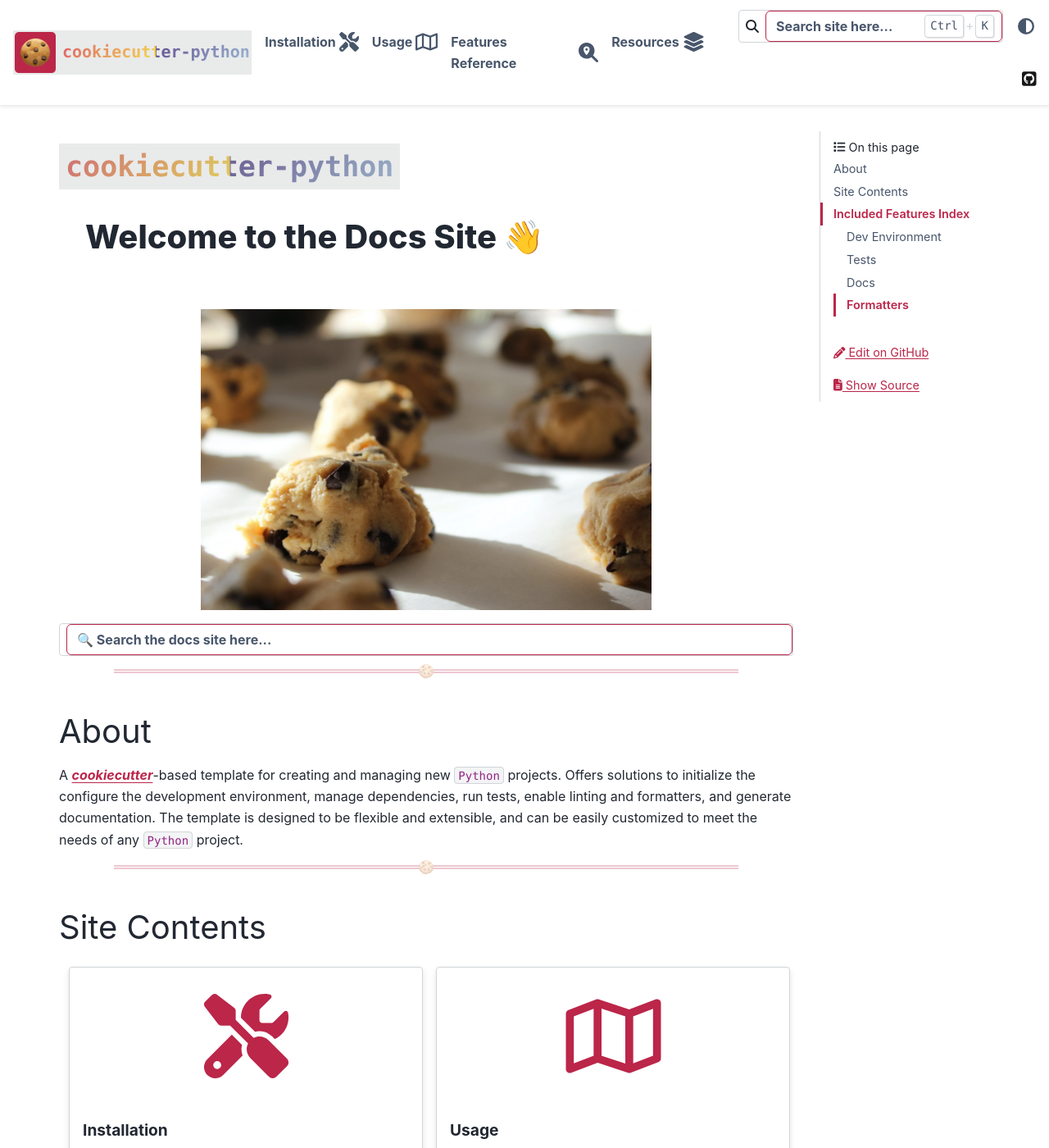
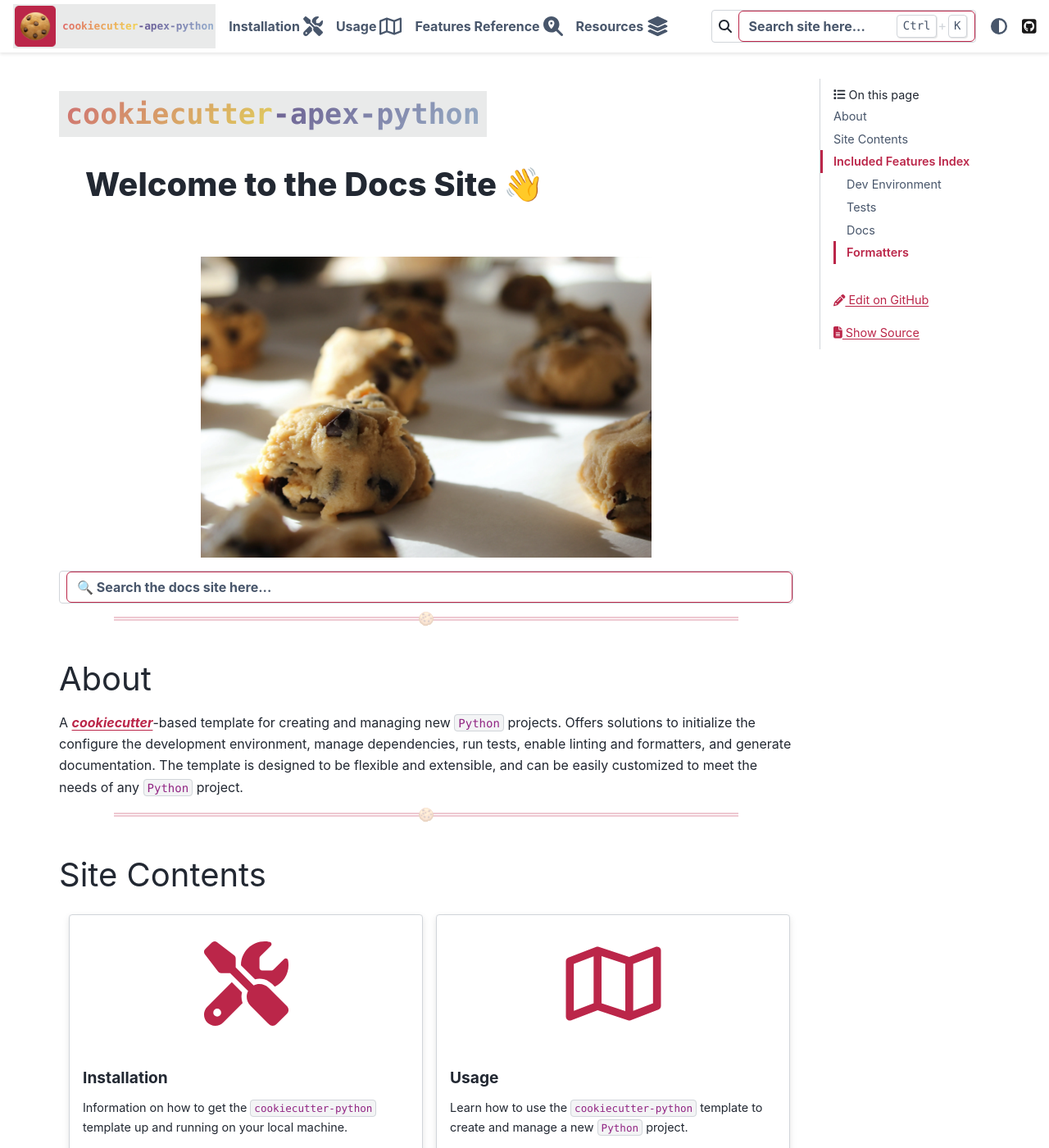
Before and after one commit to wyattowalsh/cookiecutter-apex-python, a Sphinx documentation site: the page built from docs/index.md, in a window 1280 px wide and 1400 px high. Shown: the whole window at 82% size. Built offline with Sphinx 7.4.7 and the PyData theme 0.15.4, drawn with Linux system fonts in a browser that asks for light colours; nearby versions of some CDN libraries.

Commit message:
updating project name to cookiecutter-apex-python

````diff
--- a/docs/_static/css/custom.css
+++ b/docs/_static/css/custom.css
@@ -401,7 +401,8 @@
 }
 
 .logo:after {
-	content: "cookiecutter-python";
+	content: "cookiecutter-apex-python";
+	font-size: 0.8rem;
 	font-family: var(--pst-font-family-monospace);
 	font-weight: 900;
 	letter-spacing: 0;
--- a/docs/conf.py
+++ b/docs/conf.py
@@ -18,7 +18,7 @@
 # -- Project information -----------------------------------------------------
 # https://www.sphinx-doc.org/en/master/usage/configuration.html#project-information
 
-project = 'Cookiecutter Python'
+project = 'cookiecutter-apex-python'
 copyright = f'{current_year}, Wyatt Walsh'
 author = 'Wyatt Walsh'
 release = '0.1.0'
@@ -97,9 +97,9 @@
     "navbar_align": "left"
 }
 html_context = {
-    "github_url": "https://github.com/wyattowalsh/cookiecutter-python", # or your GitHub Enterprise site
+    "github_url": "https://github.com/wyattowalsh/cookiecutter-apex-python", # or your GitHub Enterprise site
     "github_user": "wyattowalsh",
-    "github_repo": "cookiecutter-python",
+    "github_repo": "cookiecutter-apex-python",
     "github_version": "main",
     "doc_path": "./docs/",
     "default_mode": "auto"
--- a/docs/index.md
+++ b/docs/index.md
@@ -3,7 +3,7 @@
 ---
 
 ```{raw} html
-<span class="landing-title"><code style="padding: 0.5rem;">cookiecutter-python</code></span>
+<span class="landing-title"><code style="padding: 0.5rem;">cookiecutter-apex-python</code></span>
 ```
 
 ```{raw} html
--- a/pyproject.toml
+++ b/pyproject.toml
@@ -1,11 +1,10 @@
 [tool.poetry]
-name = "cookiecutter-python"
+name = "cookiecutter-apex-python"
 version = "0.1.0"
 description = "Comprehensive Cookiecutter template for Python projects."
 authors = ["Wyatt  Walsh <wyattowalsh@gmail.com>"]
 license = "GPL-3.0-only"
 readme = "README.md"
-packages = [{include = "cookiecutter_python"}]
 
 [tool.poetry.dependencies]
 python = "^3.11"
@@ -45,7 +44,7 @@
 
 [tool.isort]
 profile = "black"
-src_paths = ["hooks", "{{ cookiecutter.project_slug }}"]
+src_paths = ["hooks"]
 
 [tool.autoflake]
 remove-all-unused-imports = true
````
